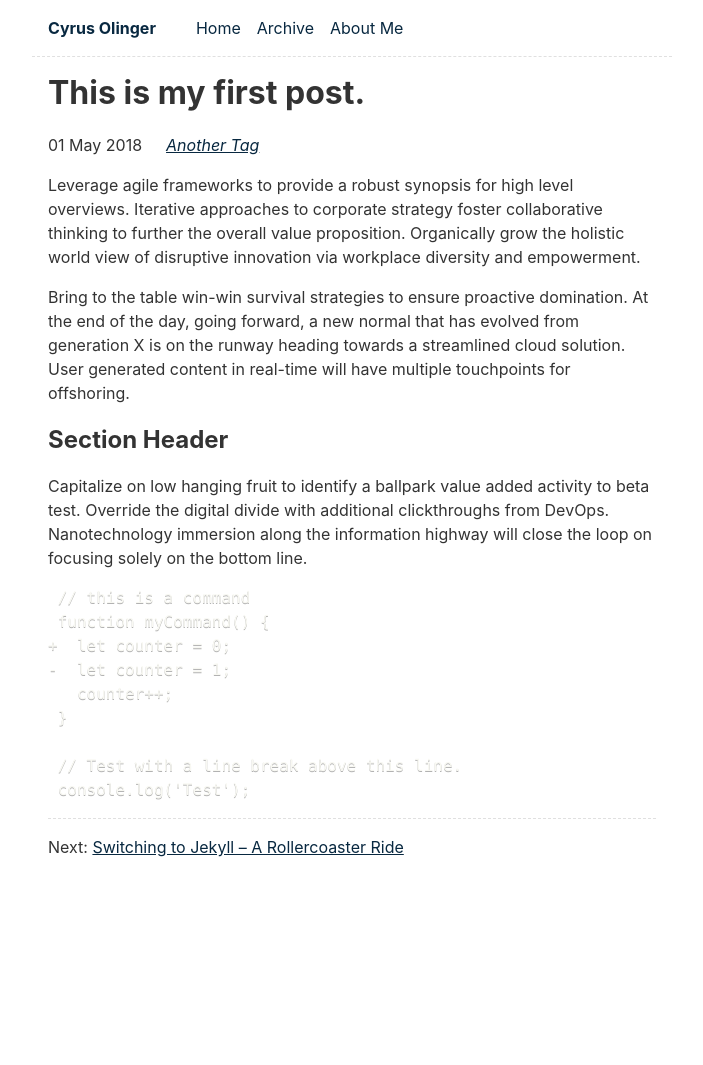
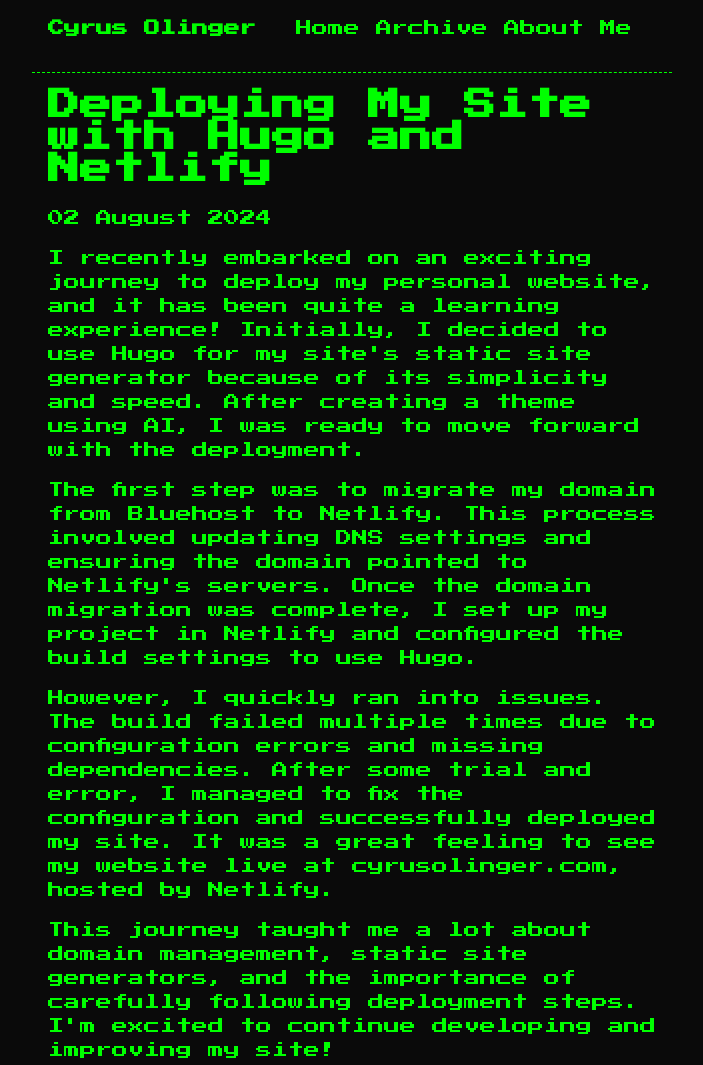
Before and after one commit to cyrusolinger/cyrusolinger, an Eleventy site: page cyrusolinger.com/content/blog/2024-08-02-deploying-site-with-hugo-netlify.md.md in a window 1280 px wide. Shown: the top 1065 px of the page, without its empty margins (288-991 px from the left). Before the commit the page ends 907 px from the top, so only its background shows below. Built offline with nearby package versions, Linux system fonts and the light colour scheme; Eleventy itself is replaced by a stand-in of ours; files that its build step writes are made by us from their sources.

Commit message:
Update CSS for cyber hacker theme

````diff
--- a/cyrusolinger.com/_includes/layouts/base.njk
+++ b/cyrusolinger.com/_includes/layouts/base.njk
@@ -5,7 +5,7 @@
 		<meta name="viewport" content="width=device-width, initial-scale=1.0">
 		<title>{{ title or metadata.title }}</title>
 		<meta name="description" content="{{ description or metadata.description }}">
-
+  <link href="https://fonts.googleapis.com/css2?family=Press+Start+2P&display=swap" rel="stylesheet">
 		{#- Atom and JSON feeds included by default #}
 		<link rel="alternate" href="/feed/feed.xml" type="application/atom+xml" title="{{ metadata.title }}">
 		<link rel="alternate" href="/feed/feed.json" type="application/json" title="{{ metadata.title }}">
--- a/cyrusolinger.com/content/blog/2024-08-02-deploying-site-with-hugo-netlify.md.md
+++ b/cyrusolinger.com/content/blog/2024-08-02-deploying-site-with-hugo-netlify.md.md
@@ -1,26 +1,13 @@
 ---
-title: This is my first post.
-description: This is a post on My Blog about agile frameworks.
-date: 2018-05-01
-tags:
-  - another tag
+title: "Deploying My Site with Hugo and Netlify"
+date: 2024-08-02
+categories: deployment
 ---
-Leverage agile frameworks to provide a robust synopsis for high level overviews. Iterative approaches to corporate strategy foster collaborative thinking to further the overall value proposition. Organically grow the holistic world view of disruptive innovation via workplace diversity and empowerment.
 
-Bring to the table win-win survival strategies to ensure proactive domination. At the end of the day, going forward, a new normal that has evolved from generation X is on the runway heading towards a streamlined cloud solution. User generated content in real-time will have multiple touchpoints for offshoring.
+I recently embarked on an exciting journey to deploy my personal website, and it has been quite a learning experience! Initially, I decided to use Hugo for my site's static site generator because of its simplicity and speed. After creating a theme using AI, I was ready to move forward with the deployment.
 
-## Section Header
+The first step was to migrate my domain from Bluehost to Netlify. This process involved updating DNS settings and ensuring the domain pointed to Netlify's servers. Once the domain migration was complete, I set up my project in Netlify and configured the build settings to use Hugo.
 
-Capitalize on low hanging fruit to identify a ballpark value added activity to beta test. Override the digital divide with additional clickthroughs from DevOps. Nanotechnology immersion along the information highway will close the loop on focusing solely on the bottom line.
+However, I quickly ran into issues. The build failed multiple times due to configuration errors and missing dependencies. After some trial and error, I managed to fix the configuration and successfully deployed my site. It was a great feeling to see my website live at cyrusolinger.com, hosted by Netlify.
 
-```diff-js
- // this is a command
- function myCommand() {
-+  let counter = 0;
--  let counter = 1;
-   counter++;
- }
-
- // Test with a line break above this line.
- console.log('Test');
-```
+This journey taught me a lot about domain management, static site generators, and the importance of carefully following deployment steps. I'm excited to continue developing and improving my site!
--- a/cyrusolinger.com/public/css/index.css
+++ b/cyrusolinger.com/public/css/index.css
@@ -1,40 +1,38 @@
 /* Defaults */
 :root {
-	--font-family: -apple-system, system-ui, sans-serif;
-	--font-family-monospace: Consolas, Menlo, Monaco, Andale Mono WT, Andale Mono, Lucida Console, Lucida Sans Typewriter, DejaVu Sans Mono, Bitstream Vera Sans Mono, Liberation Mono, Nimbus Mono L, Courier New, Courier, monospace;
+	--font-family: 'Press Start 2P', Consolas, Menlo, Monaco, 'Lucida Console', 'Courier New', monospace;
+	--font-family-monospace: 'Press Start 2P', Consolas, Menlo, Monaco, 'Lucida Console', 'Courier New', monospace;
 }
 
 /* Theme colors */
 :root {
-	--color-gray-20: #e0e0e0;
-	--color-gray-50: #C0C0C0;
-	--color-gray-90: #333;
+	--color-gray-20: #00ff00;
+	--color-gray-50: #00cc00;
+	--color-gray-90: #00ff00;
 
-	--background-color: #fff;
+	--background-color: #0a0a0a;
 
 	--text-color: var(--color-gray-90);
-	--text-color-link: #082840;
-	--text-color-link-active: #5f2b48;
-	--text-color-link-visited: #17050F;
+	--text-color-link: #00ff00;
+	--text-color-link-active: #00cc00;
+	--text-color-link-visited: #008800;
 
 	--syntax-tab-size: 2;
 }
 
 @media (prefers-color-scheme: dark) {
 	:root {
-		--color-gray-20: #e0e0e0;
-		--color-gray-50: #C0C0C0;
-		--color-gray-90: #dad8d8;
+		--color-gray-20: #00ff00;
+		--color-gray-50: #00cc00;
+		--color-gray-90: #00ff00;
 
-		/* --text-color is assigned to --color-gray-_ above */
-		--text-color-link: #1493fb;
-		--text-color-link-active: #6969f7;
-		--text-color-link-visited: #a6a6f8;
+		--text-color-link: #00ff00;
+		--text-color-link-active: #00cc00;
+		--text-color-link-visited: #008800;
 
-		--background-color: #15202b;
+		--background-color: #0a0a0a;
 	}
 }
-
 
 /* Global stylesheet */
 * {
@@ -122,6 +120,10 @@ table th {
 pre,
 code {
 	font-family: var(--font-family-monospace);
+	background-color: #1a1a1a;
+	color: var(--text-color);
+	padding: 2px 4px;
+	border-radius: 4px;
 }
 pre:not([class*="language-"]) {
 	margin: .5em 0;
@@ -138,6 +140,7 @@ pre:not([class*="language-"]) {
 	word-spacing: normal;
 	word-break: normal;
 }
+
 code {
 	word-break: break-all;
 }
````
